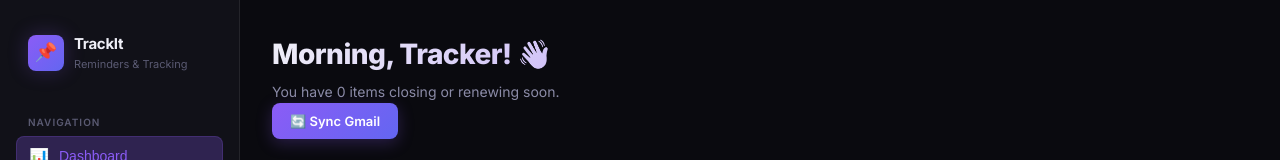
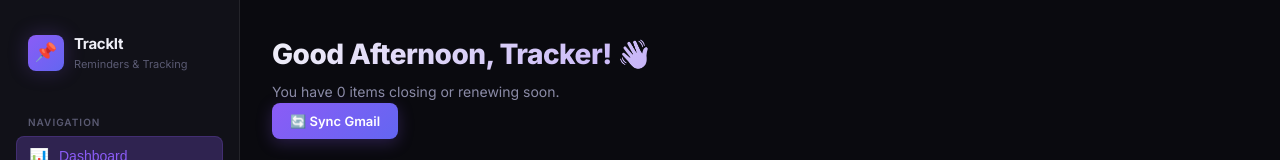
Before and after one commit to Ramanshu-1216/TrackIt, a Next.js app: page / in a window 1280 px wide. Shown: the top 160 px of the page. Built offline with nearby package versions, Linux system fonts and the light colour scheme; no server answers.

Commit message:
feat: implement dashboard page displaying key stats, upcoming returns, subscriptions, and Gmail sync functionality.

```diff
--- a/src/app/page.tsx
+++ b/src/app/page.tsx
@@ -1,5 +1,6 @@
 'use client';
 import { useState, useEffect } from 'react';
+import { useSession } from 'next-auth/react';
 import Sidebar from '@/components/Sidebar';
 import MobileNav from '@/components/MobileNav';
 
@@ -81,6 +82,7 @@ function getEmoji(name: string, map: Record<string, string>): string {
 }
 
 export default function DashboardPage() {
+  const { data: session } = useSession();
   const [stats, setStats] = useState<Stats>({
     totalOrders: 0,
     activeReturns: 0,
@@ -120,7 +122,7 @@ export default function DashboardPage() {
       const res = await fetch('/api/sync/gmail', { method: 'POST' });
       const data = await res.json();
       if (data.success) {
-        alert(`Successfully synced! Found ${data.count} new orders.`);
+        alert(`Successfully synced! Found ${data.ordersCount} new orders and ${data.subscriptionsCount} new subscriptions.`);
         fetchStats();
       } else {
         alert('Sync failed: ' + (data.error || 'Check your Gmail connection in Settings'));
@@ -132,13 +134,22 @@ export default function DashboardPage() {
     }
   };
 
+  const getGreeting = () => {
+    const hour = new Date().getHours();
+    if (hour < 12) return 'Good Morning';
+    if (hour < 17) return 'Good Afternoon';
+    return 'Good Evening';
+  };
+
+  const userName = session?.user?.name?.split(' ')[0] || 'Tracker';
+
   return (
     <div className="app-shell">
       <Sidebar />
       <main className="main-content">
         <div className="page-header">
           <div>
-            <h1 className="page-title">Morning, Tracker! 👋</h1>
+            <h1 className="page-title">{getGreeting()}, {userName}! 👋</h1>
             <p className="page-subtitle">You have {stats.urgentCount} items closing or renewing soon.</p>
           </div>
           <button
```
